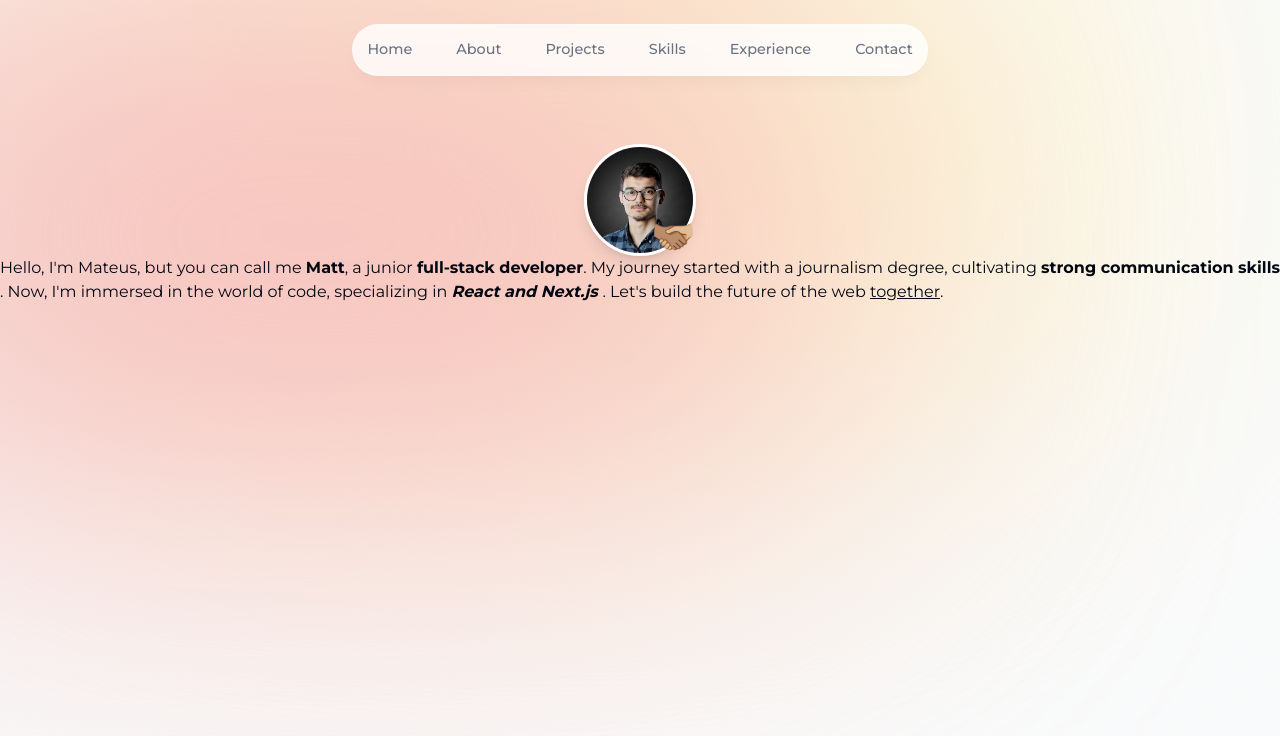
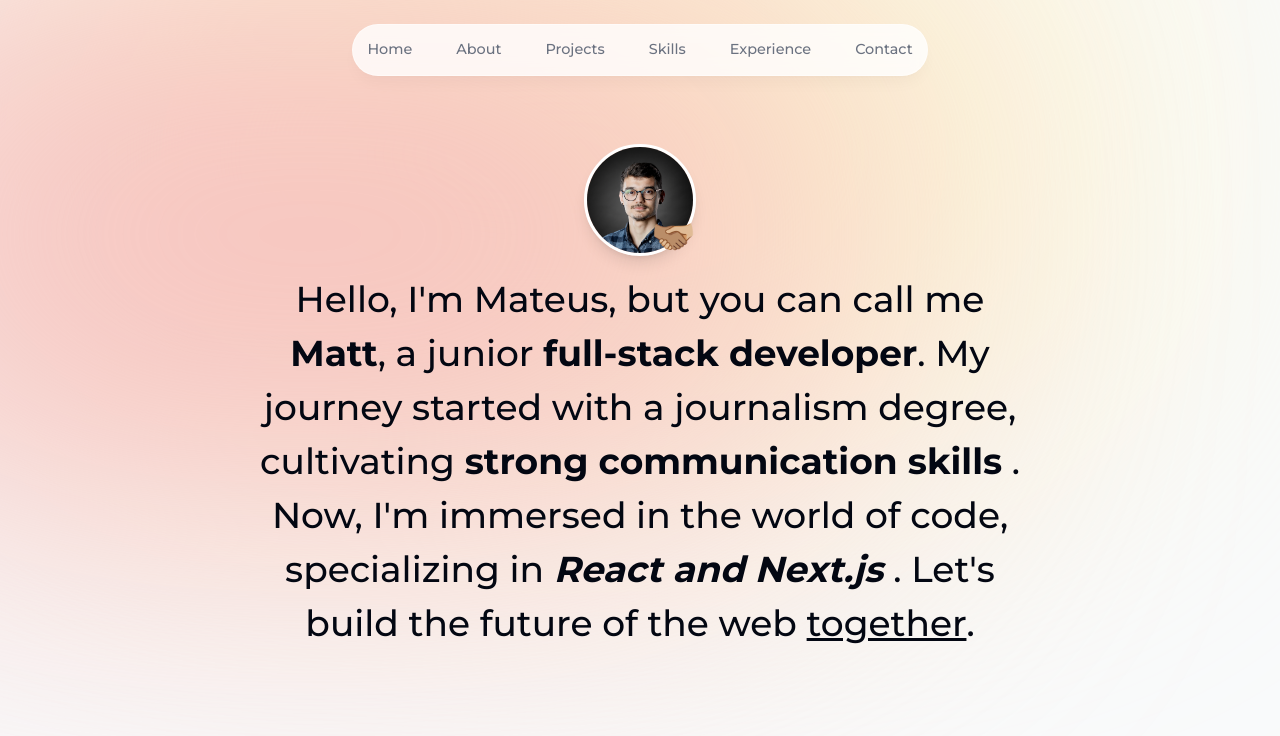
Before and after one commit to akamateus/portfolio, a Next.js app: page / in a window 1280 px wide. Shown: the top 736 px of the page. Built offline with nearby package versions, Linux system fonts and the light colour scheme.

Commit message:
added animation for the intro text

```diff
--- a/app/page.tsx
+++ b/app/page.tsx
@@ -3,7 +3,7 @@
 
 export default function Home() {
   return (
-    <main className="">
+    <main className="flex flex-col items-center px-4">
       <Intro />
     </main>
   );
--- a/components/intro.tsx
+++ b/components/intro.tsx
@@ -3,10 +3,11 @@
 import React from "react";
 import profile from "@/public/profile.jpg";
 import { motion } from "framer-motion";
+import { CgDropOpacity } from "react-icons/cg";
 
 export default function Intro() {
   return (
-    <section>
+    <section className="mb-28 max-w-[50rem] text-center sm:mb-0">
       <div className="flex items-center justify-center">
         <div className="relative">
           <motion.div
@@ -46,7 +47,11 @@
         </div>
       </div>
 
-      <p>
+      <motion.p
+        className="mb-10 mt-4 px-4 text-2xl font-medium !leading-[1.5] sm:text-4xl"
+        initial={{ opacity: 0, y: 100 }}
+        animate={{ opacity: 1, y: 0 }}
+      >
         Hello, I'm Mateus, but you can call me{" "}
         <span className="font-bold">Matt</span>, a junior{" "}
         <span className="font-bold">full-stack developer</span>. My journey
@@ -55,7 +60,7 @@
         I'm immersed in the world of code, specializing in{" "}
         <span className=" font-bold italic">React and Next.js </span>. Let's
         build the future of the web <span className="underline">together</span>.
-      </p>
+      </motion.p>
     </section>
   );
 }
```
